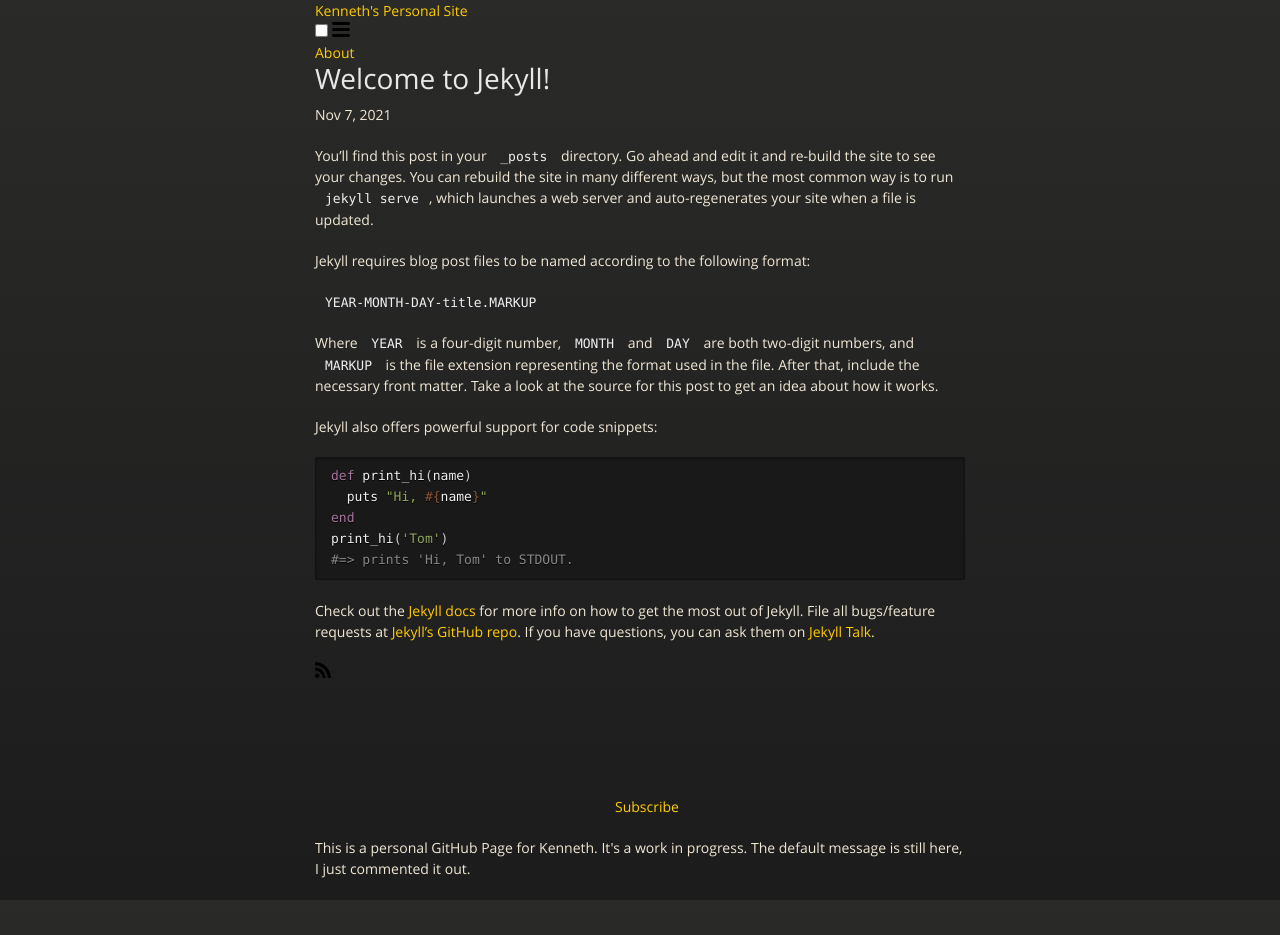
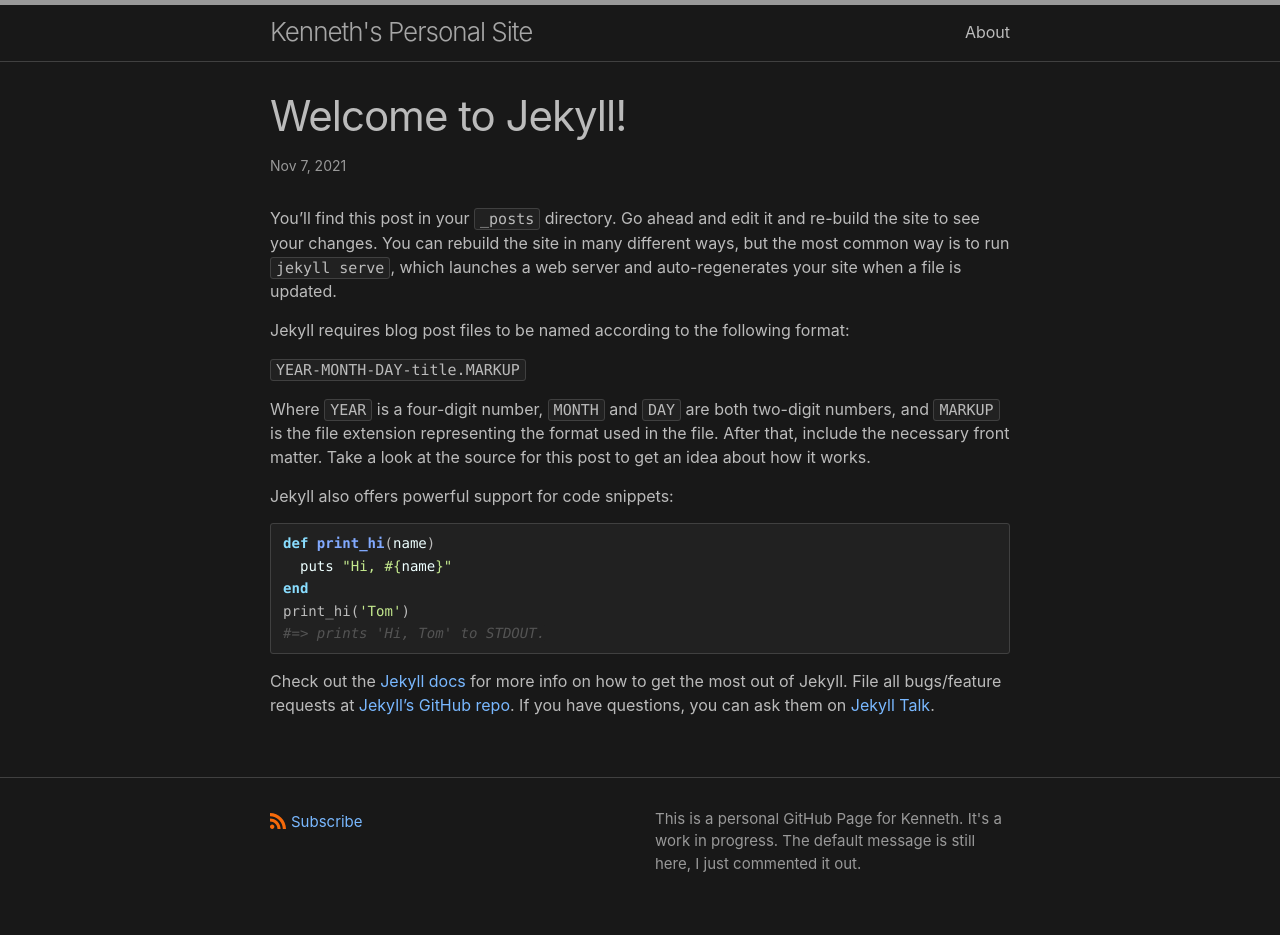
Before and after one commit to KennethOshiro/KennethOshiro.github.io, a Jekyll site: the page built from _posts/2021-11-07-welcome-to-jekyll.markdown, in a window 1280 px wide. Built offline with Jekyll 4.4.1, drawn with Linux system fonts in a browser that asks for light colours.

Commit message:
Fixed Minima CSS

```diff
--- a/assets/css/style.scss
+++ b/assets/css/style.scss
@@ -1,4 +1,7 @@
 ---
+# Only the main Sass file needs front matter (the dashes are enough)
 ---
 
-@import "jekyll-theme-midnight";
+@import
+  "minima/skins/{{ site.minima.skin | default: 'classic' }}",
+  "minima/initialize";
```
